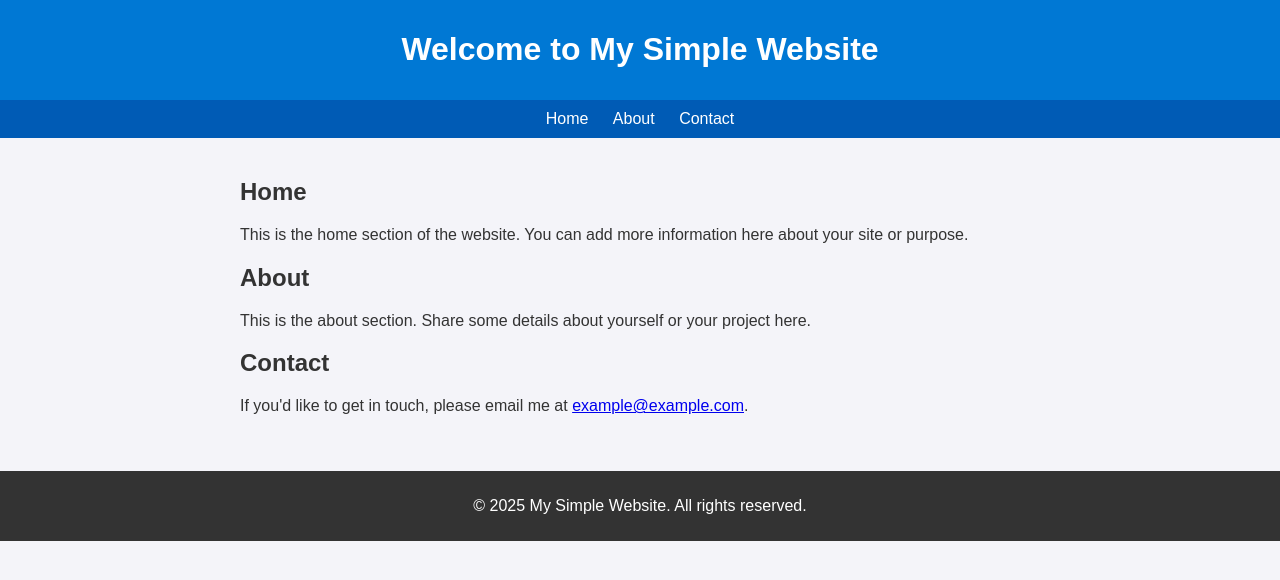
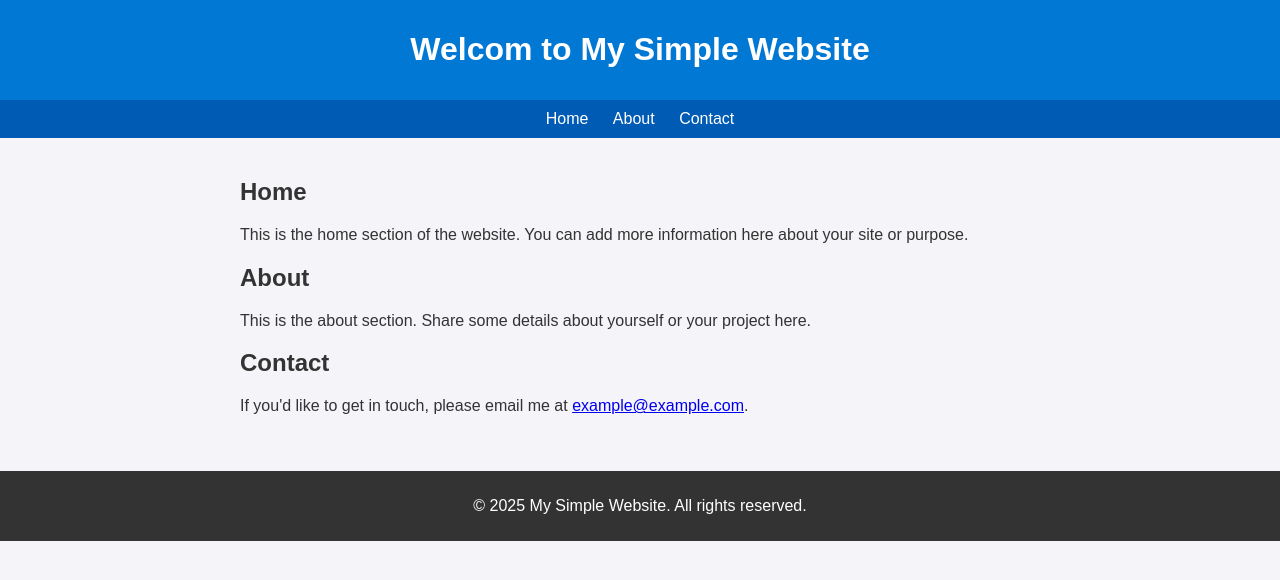
Before and after one commit to damian-andrzej/AWS-SSL-App-CustomHostingDomain, a plain HTML site: page index.html in a window 1280 px wide. Drawn offline with Linux system fonts and the light colour scheme.

Commit message:
Update index.html

```diff
--- a/index.html
+++ b/index.html
@@ -48,7 +48,7 @@
 </head>
 <body>
     <header>
-        <h1>Welcome to My Simple Website</h1>
+        <h1>Welcom to My Simple Website</h1>
     </header>
     <nav>
         <a href="#home">Home</a>
```
